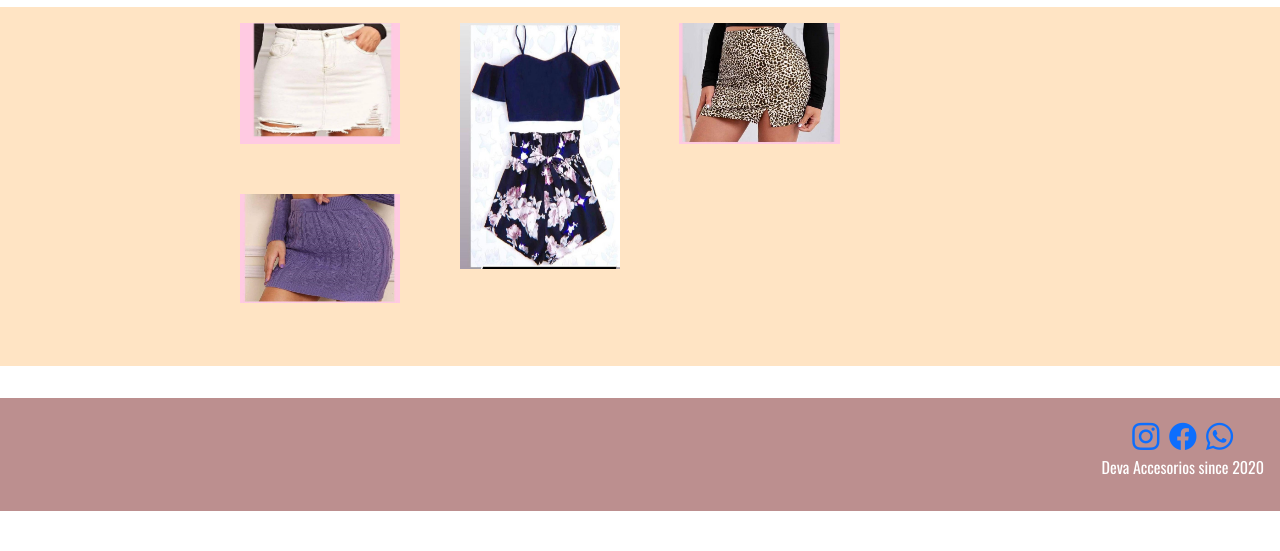
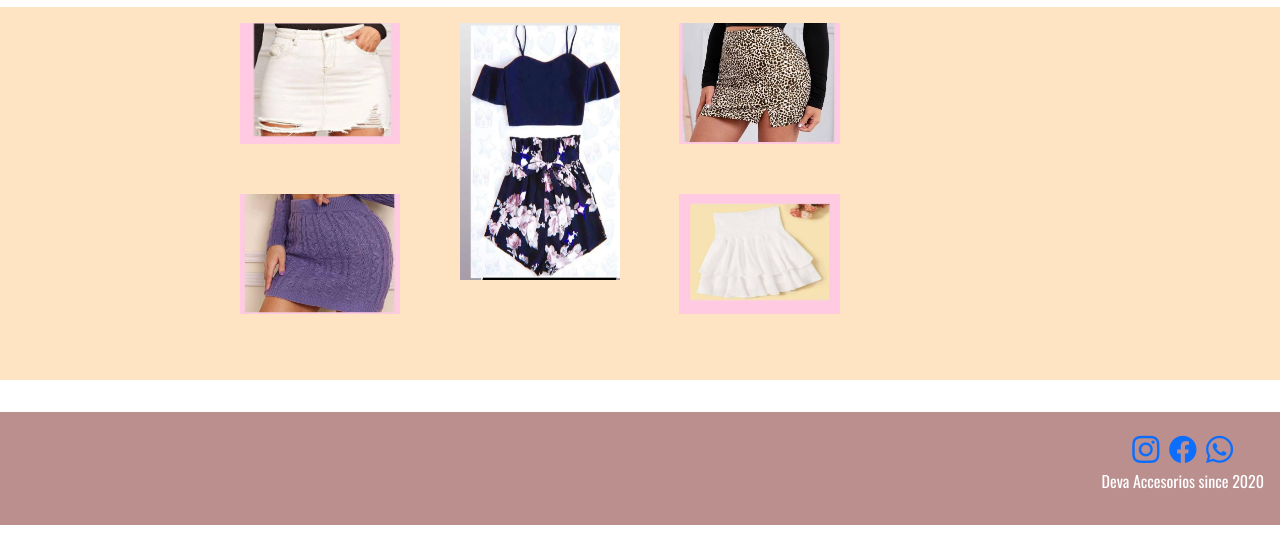
Before and after one commit to luzmarm/proyecto-coder, a plain HTML site: page pages/faldas.html in a window 1280 px wide. Shown: the part 249-800 px from the top of the page. Drawn offline with nearby package versions, Linux system fonts and the light colour scheme.

Commit message:
agregue imagenes a archivo de faldas

```diff
--- a/pages/faldas.html
+++ b/pages/faldas.html
@@ -63,11 +63,14 @@
             <div class="img img-larg">
                 <img src="../img/conjunto.jpg" alt="falda-estampada">
             </div>
-            <div>
+            <div class="img">
                 <img src="../img/Falda tigre.jpg" alt="falda-tigre">
             </div>
-            <div>
+            <div class="img">
                 <img src="../img/falda violeta.jpg" alt="falda-violeta">
+            </div>
+            <div class="img">
+                <img src="../img/falda blancaaaa.jpg"
             </div>
         </div>
 
```
Also changed, not shown: css/style.css (+6 -4 lines), img/falda blancaaaa.jpg (added).
